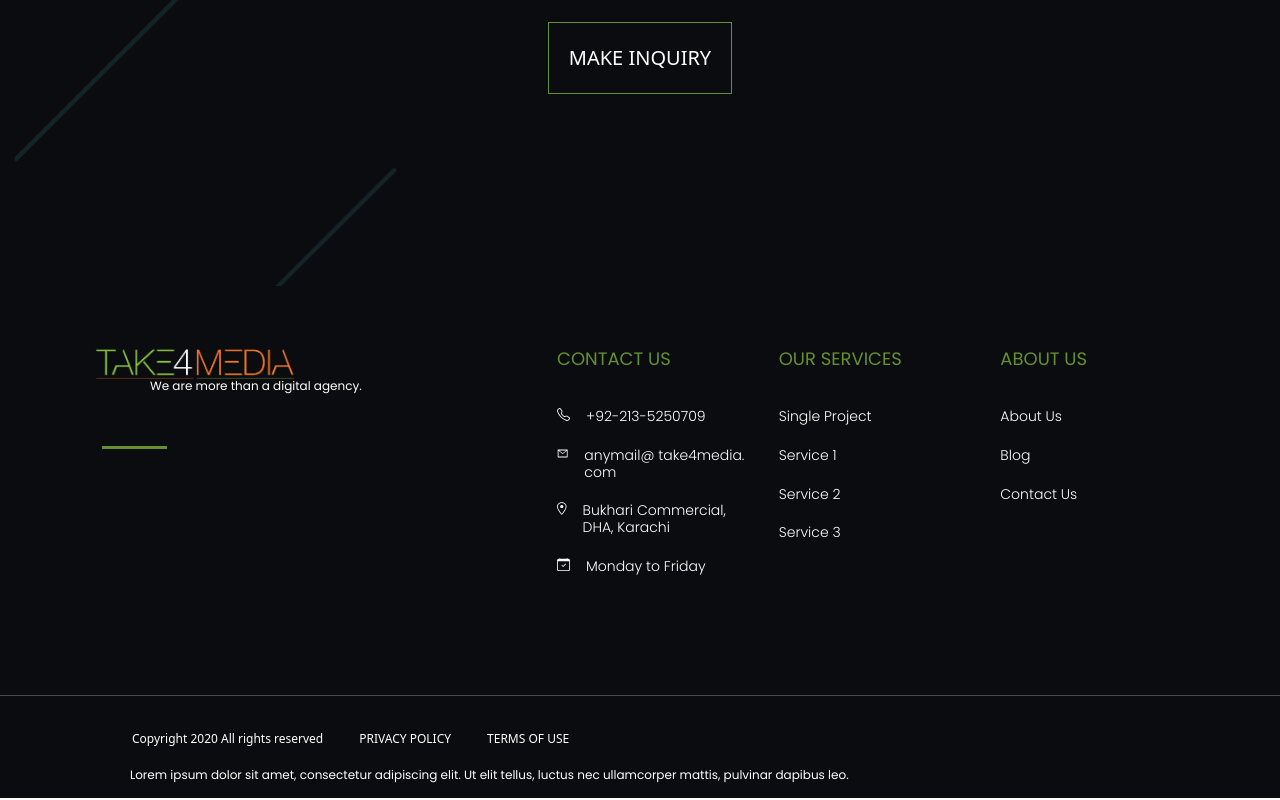
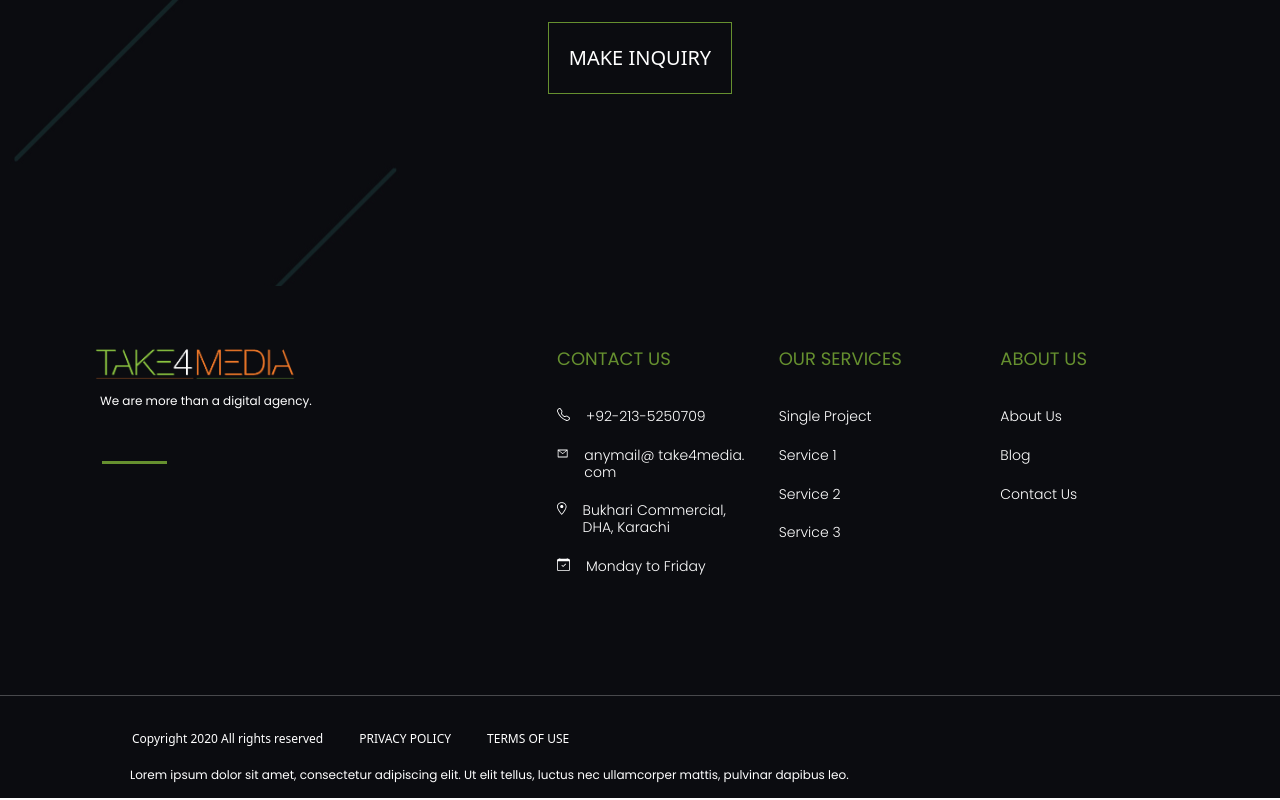
Before and after one commit to TabishAK/take4media_website_3, a React (Create React App) app: page / in a window 1280 px wide. Shown: the part 7611-8411 px from the top of the page. Built offline with nearby package versions, Linux system fonts and the light colour scheme.

Commit message:
style update

```diff
--- a/src/components/footer/footer.scss
+++ b/src/components/footer/footer.scss
@@ -14,8 +14,9 @@
     .col-xl-5 {
       margin-top: 3rem;
       p {
-        margin-left: 20px;
+        margin-left: -30px;
         color: white;
+        margin-top: 15px;
       }
       hr {
         color: #66902f;
```
